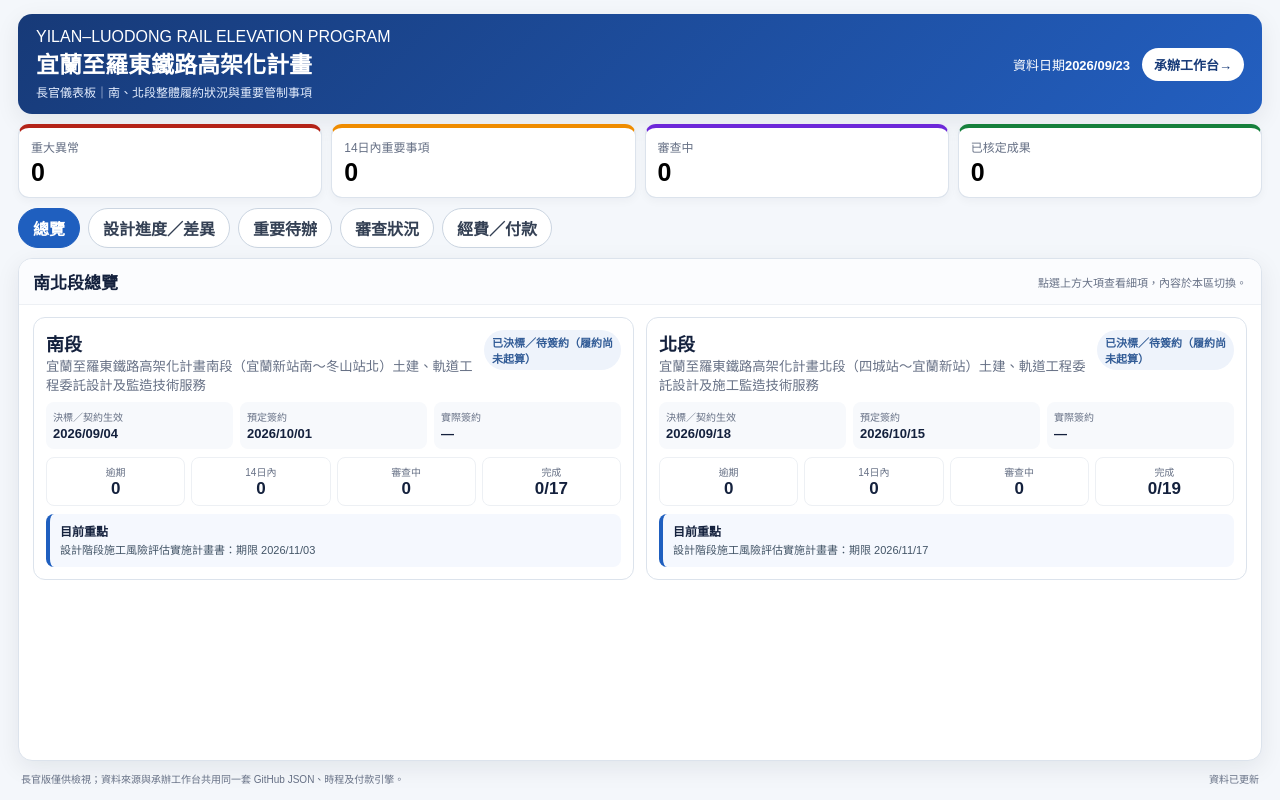
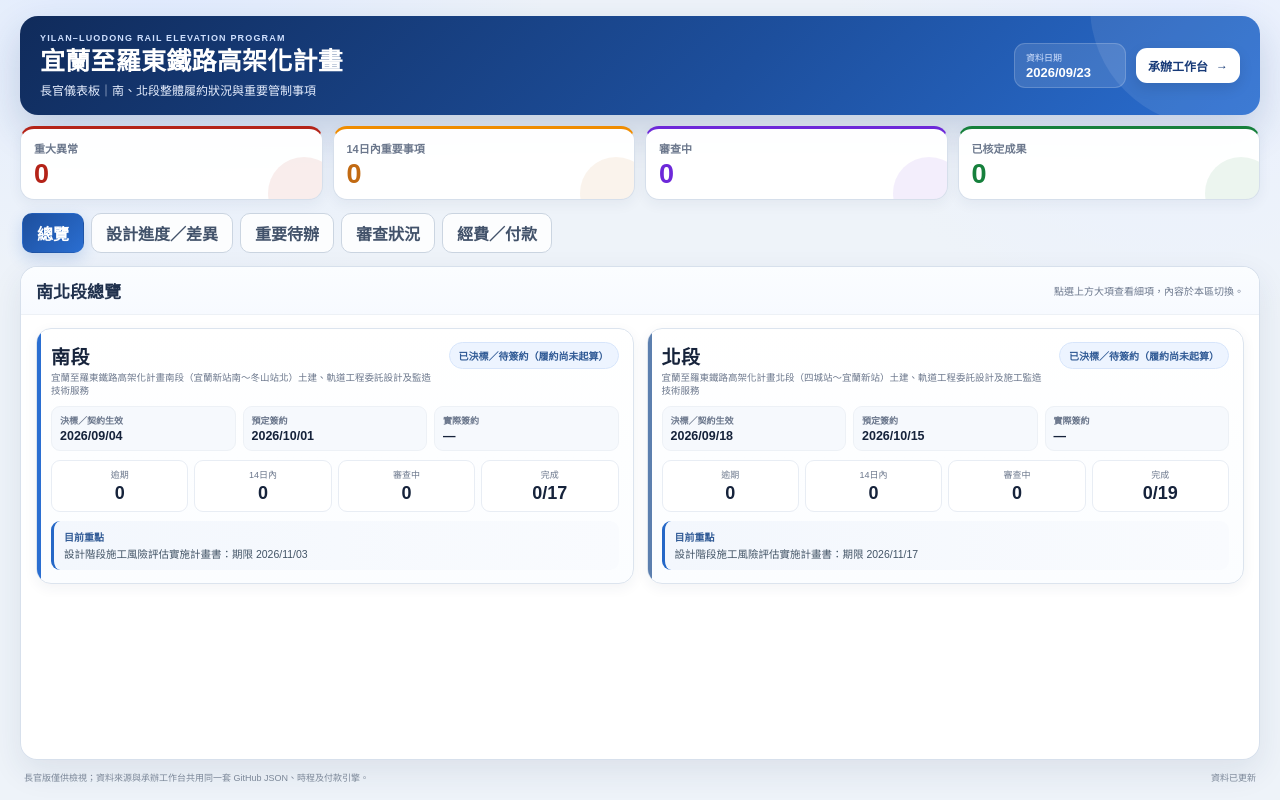
Before and after one commit to rbereo0002-png/yilan-rail-dashboard, a website: page dashboard.html in a window 1280 px wide. Drawn offline with Linux system fonts and the light colour scheme.

Commit message:
v1.4.2: polish executive dashboard visual design

```diff
--- a/dashboard.css
+++ b/dashboard.css
@@ -1,52 +1,67 @@
 :root{
-  --bg:#f4f7fb;--card:#fff;--ink:#14213d;--muted:#667085;--line:#dce3ec;
-  --blue:#1f5fbf;--green:#16803c;--orange:#b65f08;--red:#b42318;--purple:#6d28d9;
-  --shadow:0 7px 24px rgba(17,24,39,.08)
+  --bg:#eef3f9;--card:#ffffff;--ink:#16233b;--muted:#6b778c;--line:#dce4ee;
+  --navy:#173a78;--blue:#2467c7;--blue-soft:#edf4ff;--green:#16803c;--green-soft:#eaf7ef;
+  --orange:#c26a12;--orange-soft:#fff4e6;--red:#b42318;--red-soft:#fff0ef;--purple:#6d28d9;
+  --shadow:0 12px 32px rgba(30,52,85,.09);--shadow-soft:0 4px 14px rgba(30,52,85,.06);
 }
 *{box-sizing:border-box}
-html,body{margin:0;min-height:100%;font-family:"Noto Sans TC","Microsoft JhengHei",Arial,sans-serif;color:var(--ink);background:var(--bg)}
+html,body{margin:0;min-height:100%;font-family:"Noto Sans TC","Microsoft JhengHei",Arial,sans-serif;color:var(--ink);background:
+  radial-gradient(circle at 12% -10%,#dfeaff 0,transparent 28%),
+  radial-gradient(circle at 92% 0,#e9f0ff 0,transparent 24%),
+  var(--bg)}
 button,a{font:inherit}
-.exec-shell{height:100vh;max-height:100vh;display:grid;grid-template-rows:auto auto auto minmax(0,1fr) auto;gap:10px;padding:14px 18px;overflow:hidden}
-.exec-header{display:flex;justify-content:space-between;align-items:center;background:linear-gradient(135deg,#173a78,#235fc0);color:#fff;padding:14px 18px;border-radius:14px;box-shadow:var(--shadow)}
-.exec-header h1{font-size:23px;margin:0 0 3px}.exec-header p{margin:0;color:#e6efff;font-size:12px}
-.header-actions{display:flex;align-items:center;gap:12px;font-size:13px}
-.workbench-link{color:#173a78;background:#fff;text-decoration:none;font-weight:800;border-radius:999px;padding:7px 12px}
-.top-kpis{display:grid;grid-template-columns:repeat(4,1fr);gap:9px}
-.top-kpi{border:1px solid var(--line);background:#fff;border-radius:11px;padding:10px 12px;text-align:left;cursor:pointer;box-shadow:0 3px 10px rgba(17,24,39,.04)}
-.top-kpi span{display:block;color:var(--muted);font-size:12px}.top-kpi b{display:block;font-size:25px;margin-top:3px}
-.top-kpi.danger{border-top:4px solid var(--red)}.top-kpi.warning{border-top:4px solid #ef8c00}.top-kpi.info{border-top:4px solid var(--purple)}.top-kpi.neutral{border-top:4px solid var(--green)}
-.exec-nav{display:flex;gap:8px}
-.nav-btn,.back-btn{border:1px solid #cbd5e1;background:#fff;border-radius:999px;padding:7px 14px;font-weight:800;cursor:pointer;color:#344054}
-.nav-btn.active{background:var(--blue);border-color:var(--blue);color:#fff}
-.view-frame{background:#fff;border:1px solid var(--line);border-radius:14px;box-shadow:var(--shadow);min-height:0;display:flex;flex-direction:column;overflow:hidden}
-.view-title{display:flex;justify-content:space-between;align-items:center;padding:10px 14px;border-bottom:1px solid #edf0f4;background:#fbfcfe}
-.view-title>div{display:flex;align-items:center;gap:10px}.view-title h2{font-size:17px;margin:0}.view-title>span{font-size:11px;color:var(--muted)}
-.back-btn{padding:5px 10px;font-size:12px}
-.view-body{padding:12px 14px;min-height:0;overflow:auto}
-.segment-grid{display:grid;grid-template-columns:1fr 1fr;gap:12px;height:100%}
-.segment-card{border:1px solid var(--line);border-radius:12px;padding:12px;display:flex;flex-direction:column;min-height:0}
-.segment-head{display:flex;justify-content:space-between;align-items:flex-start;gap:8px;margin-bottom:8px}
-.segment-head h3{margin:0;font-size:18px}.segment-head small{color:var(--muted)}
-.phase{display:inline-block;border-radius:999px;padding:4px 8px;font-size:11px;font-weight:800;background:#eef3fb;color:#315b96}
-.key-dates{display:grid;grid-template-columns:repeat(3,1fr);gap:7px;margin-bottom:8px}
-.date-box{background:#f7f9fc;border-radius:8px;padding:7px}.date-box span{display:block;font-size:10px;color:var(--muted)}.date-box b{font-size:13px}
-.segment-stats{display:grid;grid-template-columns:repeat(4,1fr);gap:6px;margin-bottom:8px}
-.stat-box{text-align:center;border:1px solid #edf0f4;border-radius:8px;padding:6px}.stat-box span{display:block;font-size:10px;color:var(--muted)}.stat-box b{font-size:17px}
-.focus-box{border-left:4px solid var(--blue);background:#f5f8fe;border-radius:8px;padding:8px 10px;margin-top:auto}
-.focus-box strong{display:block;font-size:12px;margin-bottom:4px}.focus-box p{margin:0;font-size:11px;color:#425466;line-height:1.45}
-.detail-grid{display:grid;grid-template-columns:1fr 1fr;gap:12px}
-.detail-card{border:1px solid var(--line);border-radius:10px;padding:10px;min-height:0}
-.detail-card h3{font-size:14px;margin:0 0 8px}
-.list{display:flex;flex-direction:column;gap:6px}.list-row{display:grid;grid-template-columns:minmax(0,1fr) auto;gap:8px;border-bottom:1px solid #edf0f4;padding:5px 0}
-.list-row:last-child{border-bottom:0}.list-row b{font-size:12px}.list-row small{display:block;color:var(--muted);font-size:10px;margin-top:2px}.list-row time{font-size:11px;font-weight:800;white-space:nowrap}
-.tag{display:inline-block;border-radius:999px;padding:2px 6px;font-size:9px;font-weight:800;margin-right:4px}.tag-danger{background:#feeceb;color:var(--red)}.tag-warn{background:#fff2df;color:var(--orange)}.tag-info{background:#eaf2ff;color:var(--blue)}.tag-ok{background:#e8f7ef;color:var(--green)}
-.stage-row{display:grid;grid-template-columns:115px 1fr 52px;gap:8px;align-items:center;margin:7px 0}.stage-row span{font-size:11px}.stage-track{height:9px;background:#e8edf4;border-radius:999px;overflow:hidden}.stage-fill{height:100%;background:var(--blue)}.stage-row b{text-align:right;font-size:11px}
-.payment-grid{display:grid;grid-template-columns:repeat(3,1fr);gap:8px}.money-box{background:#f7f9fc;border-radius:9px;padding:10px}.money-box span{display:block;font-size:10px;color:var(--muted)}.money-box b{display:block;font-size:16px;margin-top:3px}
-.empty{padding:16px;text-align:center;color:var(--muted);font-size:12px}
-.exec-footer{display:flex;justify-content:space-between;gap:12px;color:var(--muted);font-size:10px;padding:0 3px}
-@media(max-width:900px){.exec-shell{height:auto;max-height:none;overflow:auto}.segment-grid,.detail-grid{grid-template-columns:1fr}.top-kpis{grid-template-columns:repeat(2,1fr)}.key-dates{grid-template-columns:repeat(2,1fr)}}
-
-.progress-detail-card{overflow:hidden}.progress-split{display:grid;grid-template-columns:.72fr 1.28fr;gap:12px}.stage-block,.variance-block{min-width:0}.stage-block h4,.variance-block h4{font-size:12px;margin:0 0 8px;color:#344054}
-.variance-legend{display:flex;align-items:center;gap:12px;flex-wrap:wrap;font-size:9px;color:var(--muted);margin-bottom:7px}.variance-legend span{display:flex;align-items:center;gap:4px}.variance-legend i{width:12px;height:5px;border-radius:999px;display:inline-block}.planned-dot{background:#9db4d7}.actual-dot{background:#1f5fbf}
-.variance-chart{display:flex;flex-direction:column;gap:7px}.variance-row{display:grid;grid-template-columns:150px minmax(120px,1fr) 48px;gap:8px;align-items:center}.variance-label b{display:block;font-size:10.5px;line-height:1.25}.variance-label small{display:block;font-size:8.5px;color:var(--muted);margin-top:2px}.variance-bars{display:grid;grid-template-rows:5px 5px;gap:3px}.variance-track{height:5px;background:#eef2f7;border-radius:999px;overflow:hidden}.variance-bar{display:block;height:100%;border-radius:999px}.variance-bar.planned{background:#9db4d7}.variance-bar.actual{background:#1f5fbf}.variance-diff{text-align:right;font-size:10px;font-weight:800}.variance-late{color:var(--red)}.variance-early{color:var(--green)}.variance-on{color:#344054}.variance-none{color:#98a2b3}
+button{transition:transform .16s ease,box-shadow .16s ease,border-color .16s ease,background .16s ease}
+.exec-shell{height:100vh;max-height:100vh;display:grid;grid-template-rows:auto auto auto minmax(0,1fr) auto;gap:11px;padding:16px 20px;overflow:hidden}
+.exec-header{position:relative;overflow:hidden;display:flex;justify-content:space-between;align-items:center;background:
+  linear-gradient(135deg,#102b5b 0%,#1d4f9d 58%,#2a6ed1 100%);
+  color:#fff;padding:17px 20px;border-radius:18px;box-shadow:0 16px 38px rgba(23,58,120,.20)}
+.exec-header:after{content:"";position:absolute;width:240px;height:240px;border-radius:50%;right:-70px;top:-130px;background:rgba(255,255,255,.09)}
+.brand-block{position:relative;z-index:1}.brand-kicker{display:block;font-size:9px;letter-spacing:.13em;color:#cfe0ff;margin-bottom:4px;font-weight:700}
+.exec-header h1{font-size:25px;line-height:1.15;margin:0 0 5px;letter-spacing:.01em}.exec-header p{margin:0;color:#e7efff;font-size:12px}
+.header-actions{position:relative;z-index:1;display:flex;align-items:center;gap:10px;font-size:12px}
+.date-chip{min-width:112px;padding:7px 11px;border-radius:11px;background:rgba(255,255,255,.12);border:1px solid rgba(255,255,255,.18)}
+.date-chip span{display:block;font-size:9px;color:#d6e4ff}.date-chip b{display:block;margin-top:1px;font-size:13px}
+.workbench-link{display:flex;align-items:center;gap:8px;color:#173a78;background:#fff;text-decoration:none;font-weight:800;border-radius:11px;padding:9px 12px;box-shadow:0 5px 14px rgba(0,0,0,.10)}
+.workbench-link:hover{transform:translateY(-1px)}
+.top-kpis{display:grid;grid-template-columns:repeat(4,1fr);gap:10px}
+.top-kpi{position:relative;overflow:hidden;border:1px solid rgba(210,220,233,.9);background:rgba(255,255,255,.96);border-radius:14px;padding:11px 13px;text-align:left;cursor:pointer;box-shadow:var(--shadow-soft)}
+.top-kpi:after{content:"";position:absolute;right:-18px;bottom:-30px;width:72px;height:72px;border-radius:50%;opacity:.08;background:currentColor}
+.top-kpi:hover{transform:translateY(-2px);box-shadow:var(--shadow)}
+.top-kpi span{display:block;color:var(--muted);font-size:11px;font-weight:700}.top-kpi b{display:block;font-size:27px;line-height:1;margin-top:5px}
+.top-kpi.danger{color:var(--red);border-top:3px solid var(--red)}.top-kpi.warning{color:var(--orange);border-top:3px solid #ef8c00}
+.top-kpi.info{color:var(--purple);border-top:3px solid var(--purple)}.top-kpi.neutral{color:var(--green);border-top:3px solid var(--green)}
+.exec-nav{display:flex;gap:7px;padding:2px}
+.nav-btn,.back-btn{border:1px solid #cbd5e1;background:rgba(255,255,255,.86);border-radius:10px;padding:7px 14px;font-weight:800;cursor:pointer;color:#42526a}
+.nav-btn:hover,.back-btn:hover{border-color:#9fb6d7;background:#fff}.nav-btn.active{background:linear-gradient(135deg,#1d4f9d,#2a6ed1);border-color:transparent;color:#fff;box-shadow:0 6px 16px rgba(31,95,191,.20)}
+.view-frame{background:rgba(255,255,255,.96);border:1px solid rgba(213,223,235,.95);border-radius:17px;box-shadow:var(--shadow);min-height:0;display:flex;flex-direction:column;overflow:hidden}
+.view-title{display:flex;justify-content:space-between;align-items:center;padding:11px 15px;border-bottom:1px solid #edf1f6;background:linear-gradient(180deg,#fbfdff,#f7faff)}
+.view-title>div{display:flex;align-items:center;gap:10px}.view-title h2{font-size:17px;margin:0;color:#20314d}.view-title>span{font-size:10px;color:var(--muted)}
+.back-btn{padding:5px 10px;font-size:11px}.view-body{padding:13px 15px;min-height:0;overflow:auto}
+.segment-grid{display:grid;grid-template-columns:1fr 1fr;gap:13px;height:100%}
+.segment-card{position:relative;border:1px solid var(--line);border-radius:15px;padding:13px 14px;display:flex;flex-direction:column;min-height:0;background:linear-gradient(180deg,#fff,#fbfdff);box-shadow:var(--shadow-soft);overflow:hidden}
+.segment-card:before{content:"";position:absolute;left:0;top:0;bottom:0;width:4px;background:#9fb3cd}.segment-south:before{background:#2a6ed1}.segment-north:before{background:#5c7fae}
+.segment-head{display:flex;justify-content:space-between;align-items:flex-start;gap:10px;margin-bottom:9px}.segment-head h3{margin:0;font-size:19px;letter-spacing:.02em}.segment-head small{display:block;color:var(--muted);font-size:9.5px;line-height:1.35;margin-top:3px}
+.phase{display:inline-flex;align-items:center;border-radius:999px;padding:5px 9px;font-size:10px;font-weight:800;background:var(--blue-soft);color:#315b96;border:1px solid #d7e5fb;white-space:nowrap}
+.key-dates{display:grid;grid-template-columns:repeat(3,1fr);gap:7px;margin-bottom:9px}.date-box{background:#f6f9fd;border:1px solid #edf1f6;border-radius:9px;padding:7px 8px}
+.date-box span{display:block;font-size:9px;color:var(--muted);font-weight:700}.date-box b{display:block;font-size:12.5px;margin-top:2px}
+.segment-stats{display:grid;grid-template-columns:repeat(4,1fr);gap:6px;margin-bottom:9px}.stat-box{text-align:center;border:1px solid #e8edf4;border-radius:9px;padding:7px 5px;background:#fff}
+.stat-box span{display:block;font-size:9px;color:var(--muted)}.stat-box b{display:block;font-size:18px;line-height:1.1;margin-top:3px}
+.focus-box{border-left:3px solid var(--blue);background:linear-gradient(90deg,#f3f7fd,#f9fbfe);border-radius:9px;padding:8px 10px;margin-top:auto}
+.focus-box strong{display:block;font-size:10px;color:#315b96;margin-bottom:3px}.focus-box p{margin:0;font-size:10.5px;color:#425466;line-height:1.45}
+.detail-grid{display:grid;grid-template-columns:1fr 1fr;gap:13px}.detail-card{border:1px solid var(--line);border-radius:13px;padding:11px;background:linear-gradient(180deg,#fff,#fcfdff);box-shadow:var(--shadow-soft);min-height:0}
+.detail-card h3{font-size:14px;margin:0 0 9px;color:#243956}
+.list{display:flex;flex-direction:column;gap:5px}.list-row{display:grid;grid-template-columns:minmax(0,1fr) auto;gap:8px;border-bottom:1px solid #edf0f4;padding:6px 0}
+.list-row:last-child{border-bottom:0}.list-row b{font-size:11.5px}.list-row small{display:block;color:var(--muted);font-size:9.5px;margin-top:2px}.list-row time{font-size:10.5px;font-weight:800;white-space:nowrap;color:#344054}
+.tag{display:inline-block;border-radius:999px;padding:2px 6px;font-size:8.5px;font-weight:800;margin-right:4px}.tag-danger{background:var(--red-soft);color:var(--red)}.tag-warn{background:var(--orange-soft);color:var(--orange)}.tag-info{background:var(--blue-soft);color:var(--blue)}.tag-ok{background:var(--green-soft);color:var(--green)}
+.stage-row{display:grid;grid-template-columns:108px 1fr 48px;gap:8px;align-items:center;margin:7px 0}.stage-row span{font-size:10px}.stage-track{height:8px;background:#e8edf4;border-radius:999px;overflow:hidden}.stage-fill{height:100%;background:linear-gradient(90deg,#2a6ed1,#5c91df);border-radius:999px}.stage-row b{text-align:right;font-size:10px}
+.payment-grid{display:grid;grid-template-columns:repeat(3,1fr);gap:8px}.money-box{background:linear-gradient(180deg,#f8fbff,#f4f7fb);border:1px solid #e8edf4;border-radius:10px;padding:10px}
+.money-box span{display:block;font-size:9px;color:var(--muted)}.money-box b{display:block;font-size:15px;margin-top:3px}.money-box small{color:var(--muted);font-size:9px}
+.empty{padding:18px;text-align:center;color:#98a2b3;font-size:11px}
+.exec-footer{display:flex;justify-content:space-between;gap:12px;color:#7b8798;font-size:9px;padding:0 4px}
+.progress-detail-card{overflow:hidden}.progress-split{display:grid;grid-template-columns:.68fr 1.32fr;gap:13px}.stage-block,.variance-block{min-width:0}.stage-block h4,.variance-block h4{font-size:11px;margin:0 0 8px;color:#344054}
+.variance-legend{display:flex;align-items:center;gap:11px;flex-wrap:wrap;font-size:8.5px;color:var(--muted);margin-bottom:7px}.variance-legend span{display:flex;align-items:center;gap:4px}.variance-legend i{width:13px;height:5px;border-radius:999px;display:inline-block}.planned-dot{background:#aebfd6}.actual-dot{background:#2a6ed1}
+.variance-chart{display:flex;flex-direction:column;gap:7px}.variance-row{display:grid;grid-template-columns:145px minmax(120px,1fr) 50px;gap:8px;align-items:center}.variance-label b{display:block;font-size:10px;line-height:1.25}.variance-label small{display:block;font-size:8px;color:var(--muted);margin-top:2px}.variance-bars{display:grid;grid-template-rows:6px 6px;gap:3px}
+.variance-track{height:6px;background:#eef2f7;border-radius:999px;overflow:hidden}.variance-bar{display:block;height:100%;border-radius:999px}.variance-bar.planned{background:#aebfd6}.variance-bar.actual{background:linear-gradient(90deg,#2467c7,#5b91df)}
+.variance-diff{text-align:right;font-size:10px;font-weight:900}.variance-late{color:var(--red)}.variance-early{color:var(--green)}.variance-on{color:#344054}.variance-none{color:#98a2b3}
 @media(max-width:1100px){.progress-split{grid-template-columns:1fr}.variance-row{grid-template-columns:130px minmax(100px,1fr) 44px}}
+@media(max-width:900px){.exec-shell{height:auto;max-height:none;overflow:auto;padding:10px}.exec-header{align-items:flex-start}.segment-grid,.detail-grid{grid-template-columns:1fr}.top-kpis{grid-template-columns:repeat(2,1fr)}.key-dates{grid-template-columns:repeat(2,1fr)}.header-actions{align-items:flex-end;flex-direction:column}}
```
